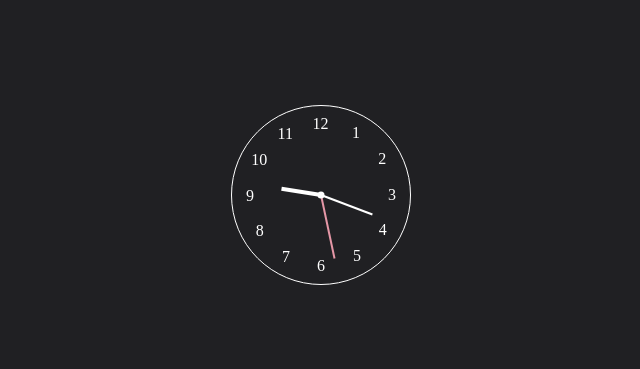
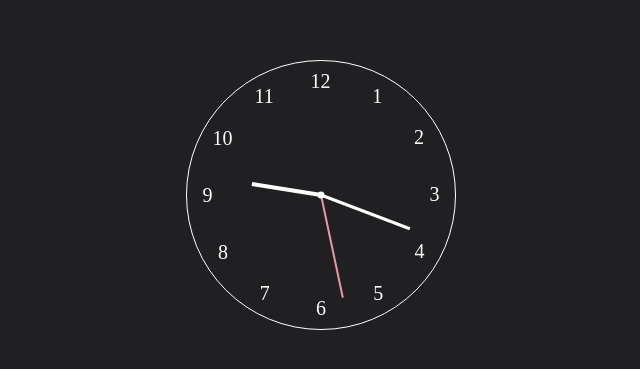
Before and after one commit to devLuenna/analog-clock, a React (Create React App) app: page / in a window 1280 px wide. Shown: the part 205-574 px from the top of the page, without its empty margins (319-959 px from the left). Built offline with nearby package versions, Linux system fonts and the light colour scheme.

Commit message:
시계에 마우스 hover 시 시각 나타내는 툴팁 on

```diff
--- a/src/components/clock/index.jsx
+++ b/src/components/clock/index.jsx
@@ -2,6 +2,8 @@ import React from 'react';
 import './styles.css';
 import { CIRCLE_DEGREES } from '../../constants';
 import { getHourDegree, getMinuteDegree, getNumberDegree, getSecondDegree } from '../../utils';
+import Tooltip from '../tooltip';
+import useMousePosition from '../../hooks/useMousePosition';
 
 const ClockNumber = ({ value }) => (
   <div className="clock-face__number" style={{ rotate: `${(CIRCLE_DEGREES / 12) * (value - 1) + 210}deg` }}>
@@ -9,11 +11,11 @@ const ClockNumber = ({ value }) => (
   </div>
 );
 
-const ClockFace = ({ children }) => {
+const ClockFace = ({ children, onMouseMove }) => {
   const clockNumbers = Array.from({ length: 12 }, (v, i) => i + 1);
 
   return (
-    <div className="clock-face">
+    <div className="clock-face" onMouseMove={onMouseMove}>
       {clockNumbers.map((number) => (
         <ClockNumber key={number} value={number} />
       ))}
@@ -36,11 +38,21 @@ const SecondHand = ({ seconds }) => (
 
 const Clock = ({ time }) => {
   const { hours, minutes, seconds } = time;
+  const { position, handlePosition } = useMousePosition();
+
   return (
-    <ClockFace>
+    <ClockFace onMouseMove={handlePosition}>
       <HourHand hours={hours} minutes={minutes} />
       <MinuteHand minutes={minutes} seconds={seconds} />
       <SecondHand seconds={seconds} />
+      <div
+        className="tooltip-container"
+        style={{
+          left: `${position.x + 5}px`,
+          top: `${position.y - 35}px`,
+        }}>
+        <Tooltip message={`${hours}:${minutes}:${seconds}`} />
+      </div>
     </ClockFace>
   );
 };
--- a/src/components/clock/styles.css
+++ b/src/components/clock/styles.css
@@ -1,9 +1,10 @@
 .clock-face {
-    width: calc(var(--clock-radius) * 2);
-    height: calc(var(--clock-radius) * 2);
+  width: calc(var(--clock-radius) * 3);
+  height: calc(var(--clock-radius) * 3);
   border-radius: 50%;
   position: relative;
   border: 1px solid var(--white);
+  position: static;
 }
 
 .clock-face::after {
@@ -26,11 +27,12 @@
   translate: -50% 0;
   transform-origin: top;
   width: 1px;
-    height: calc(var(--clock-radius) - 10px);
+  height: calc(var(--clock-radius) * 1.5 - 10px);
   display: flex;
   justify-content: center;
   align-items: flex-end;
   color: var(--white);
+  font-size: 20px;
 }
 
 .clock-hand {
@@ -43,18 +45,31 @@
 
 .clock-hand__hour {
   width: 4px;
-    height: calc(var(--clock-radius) - 50px);
+  height: calc(var(--clock-radius) * 1.5 - 65px);
   background-color: var(--white);
 }
 
 .clock-hand__minute {
-    width: 2px;
-    height: calc(var(--clock-radius) - 35px);
+  width: 3px;
+  height: calc(var(--clock-radius) * 1.5 - 40px);
   background-color: var(--white);
 }
 
 .clock-hand__second {
   width: 2px;
-    height: calc(var(--clock-radius) - 25px);
+  height: calc(var(--clock-radius) * 1.5 - 30px);
   background-color: var(--pink);
 }
+
+.tooltip-container {
+  display: none;
+}
+
+.clock-face:hover .tooltip-container {
+  display: flex;
+  justify-content: center;
+  align-items: center;
+  width: 100px;
+  position: absolute;
+  z-index: 10;
+}
--- /dev/null
+++ b/src/components/tooltip/index.jsx
@@ -0,0 +1,6 @@
+import React from 'react';
+import './styles.css';
+
+const Tooltip = ({ message }) => <div className="tooltip">{message}</div>;
+
+export default Tooltip;
--- /dev/null
+++ b/src/components/tooltip/styles.css
@@ -0,0 +1,9 @@
+.tooltip {
+  width: 100%;
+  text-align: center;
+  padding: 7px 10px;
+  background-color: var(--white);
+  border-radius: 5px;
+  opacity: 0.5;
+  font-size: 20px;
+}
--- /dev/null
+++ b/src/hooks/useMousePosition.js
@@ -0,0 +1,20 @@
+import { useState } from 'react';
+
+const useMousePosition = () => {
+  const [position, setPosition] = useState({ x: 0, y: 0 });
+
+  const handlePosition = (e) => {
+    const mouseX = e.clientX;
+    const mouseY = e.clientY;
+
+    console.log('handlePosition', mouseX, mouseY);
+    setPosition({ x: mouseX, y: mouseY });
+  };
+
+  return {
+    position,
+    handlePosition,
+  };
+};
+
+export default useMousePosition;
```
Also changed, not shown: 1 other file (tests, documents, lock files or other folders). Lines whose indentation alone changed are shown as unchanged.
